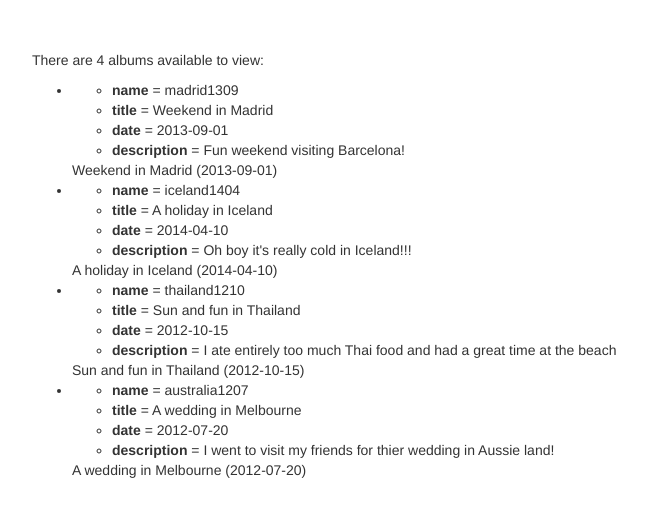
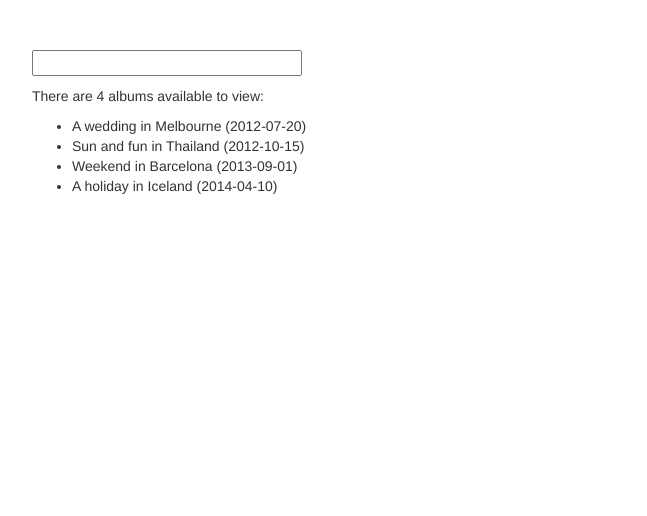
Before and after one commit to bonz027/angular-photo-app, a plain HTML site: page index.html in a window 1280 px wide. Shown: the whole page, without its empty margins (18-665 px from the left). Drawn offline with nearby package versions, Linux system fonts and the light colour scheme.

Commit message:
Adding data-binding filters to searchthrough my pics.

```diff
--- a/index.html
+++ b/index.html
@@ -14,21 +14,17 @@
     <title>PhotoWorld</title>
   </head>
   <body style="padding: 50px">
-    <div ng-init= "albums = [ { name: 'madrid1309', title: 'Weekend in Madrid', date: '2013-09-01', description: 'Fun weekend visiting Barcelona!' },
+    <div ng-init= "albums = [ { name: 'madrid1309', title: 'Weekend in Barcelona', date: '2013-09-01', description: 'Fun weekend visiting Barcelona!' },
                               { name: 'iceland1404', title: 'A holiday in Iceland', date: '2014-04-10', description: 'Oh boy it\'s really cold in Iceland!!!' },
                               { name: 'thailand1210', title: 'Sun and fun in Thailand', date: '2012-10-15', description: 'I ate entirely too much Thai food and had a great time at the beach' },
                               { name: 'australia1207', title: 'A wedding in Melbourne', date: '2012-07-20', description: 'I went to visit my friends for thier wedding in Aussie land! '},
       ]">
+      <p><input type="text" ng-model="searchFor" size="30"/></p>
       <p>
         There are {{ albums.length }} albums available to view:
       </p>
       <ul>
-        <li ng-repeat= "album in albums">
-          <ul>
-            <li ng-repeat="(key, value) in album">
-              <strong>{{ key }}</strong> = {{ value }}
-            </li>
-          </ul>
+        <li ng-repeat= "album in albums | filter: searchFor | orderBy: 'date'">
           {{ album.title }} ({{ album.date }})
         </li>
       </ul>
```
